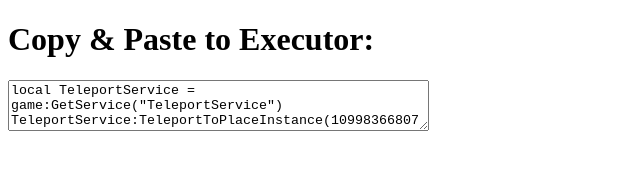
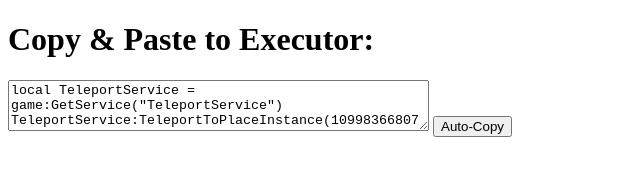
Before and after one commit to OGSunny/brainrot-notifier, a plain HTML site: page index.html in a window 1280 px wide. Shown: the whole page, without its empty margins (0-640 px from the left). Drawn offline with Linux system fonts and the light colour scheme.

Commit message:
Update index.html

```diff
--- a/index.html
+++ b/index.html
@@ -4,6 +4,7 @@
 <body>
   <h1>Copy & Paste to Executor:</h1>
   <textarea id="script" rows="3" cols="50" readonly></textarea>
+  <button onclick="navigator.clipboard.writeText(document.getElementById('script').value); alert('Copied!')">Auto-Copy</button>
   <script>
     const urlParams = new URLSearchParams(window.location.search);
     const placeId = urlParams.get('placeId') || '109983668079237';
```
